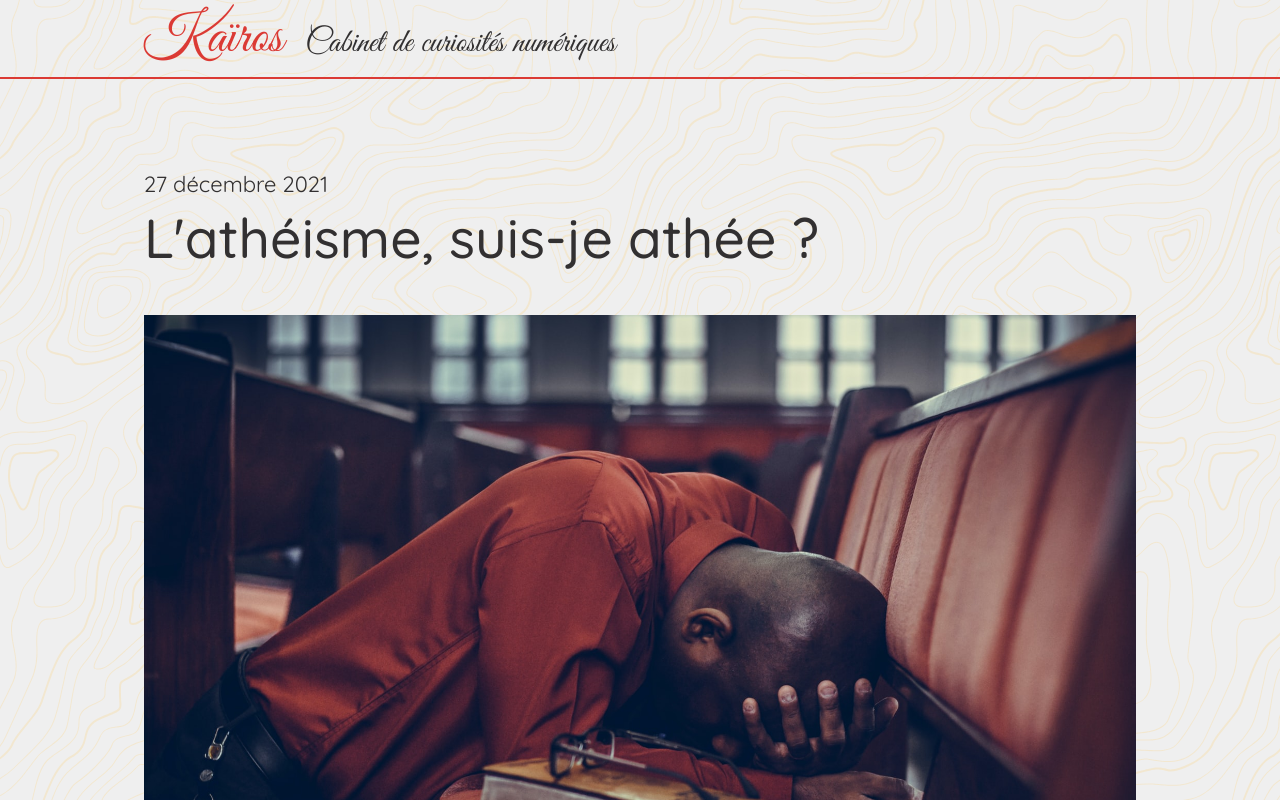
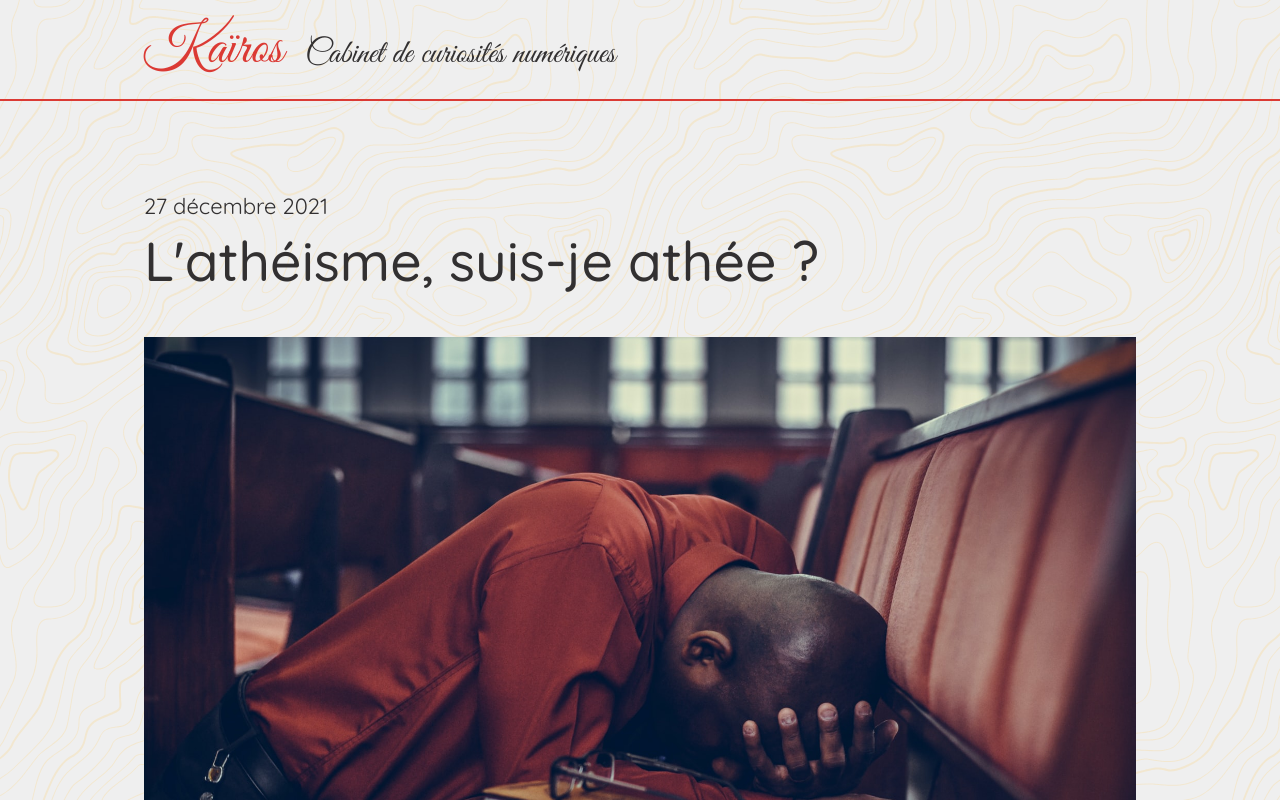
Before and after one commit to kairos666/indie-blog, a Next.js app: page /article/atheisme in a window 1280 px wide. Shown: the top 800 px of the page. Built offline with nearby package versions, Linux system fonts and the light colour scheme.

Commit message:
header home link

```diff
--- a/components/transverse/Header.tsx
+++ b/components/transverse/Header.tsx
@@ -1,3 +1,4 @@
+import Link from 'next/link';
 import { FC } from 'react';
 import styles from '../../styles/cmpnts-partials/header.module.scss';
 
@@ -7,8 +8,12 @@ const Header:FC<HeaderProps> = () => {
     return (
         <header className={ styles['header-container'] }>
             <div className={ styles['header-inner-container'] }>
-                <h1 className={ styles['header-logo'] }>Kaïros</h1>
-                <p className={ styles['header-motto'] }>Cabinet de curiosités numériques</p>
+                <Link href="/">
+                    <a className={ styles['header-home-link'] } title="aller à l'accueil">
+                        <h1 className={ styles['header-logo'] }>Kaïros</h1>
+                        <p className={ styles['header-motto'] }>Cabinet de curiosités numériques</p>
+                    </a>
+                </Link>
             </div>
         </header>
     )
--- a/styles/cmpnts-partials/header.module.scss
+++ b/styles/cmpnts-partials/header.module.scss
@@ -27,7 +27,18 @@
 .header-inner-container {
     margin-left:auto;
     margin-right:auto;
+    margin-top: vertical-rythm('small', 'txt', 0.5);
+    margin-bottom: vertical-rythm('small', 'txt', 0.5);
     max-width: map.get($values-breakpoints, 'md-limit');
+}
+
+.header-home-link {
+    text-decoration: none;
+    text-shadow: 0 0 0 transparent;
+transition: text-shadow $base-transition;
+    &:hover, &:focus, &:active {
+        text-shadow: 0 0 8px var(--alt-accent);
+    }
 }
 
 .header-logo {
@@ -42,4 +53,5 @@
     margin-left: 1rem;
     font-family: var(--sc-font);
     @include fluid-typo-size('base', 'h4');
+    color: var(--darkest);
 }
```
